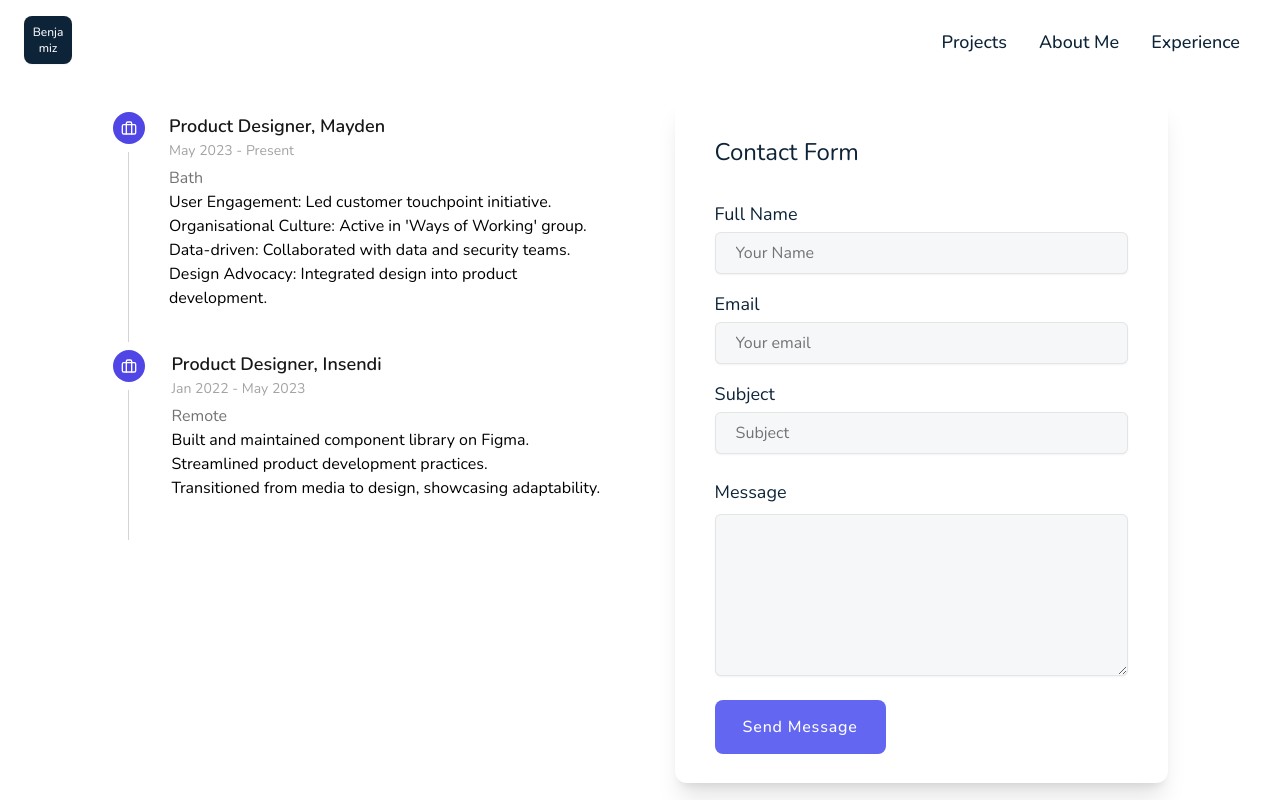
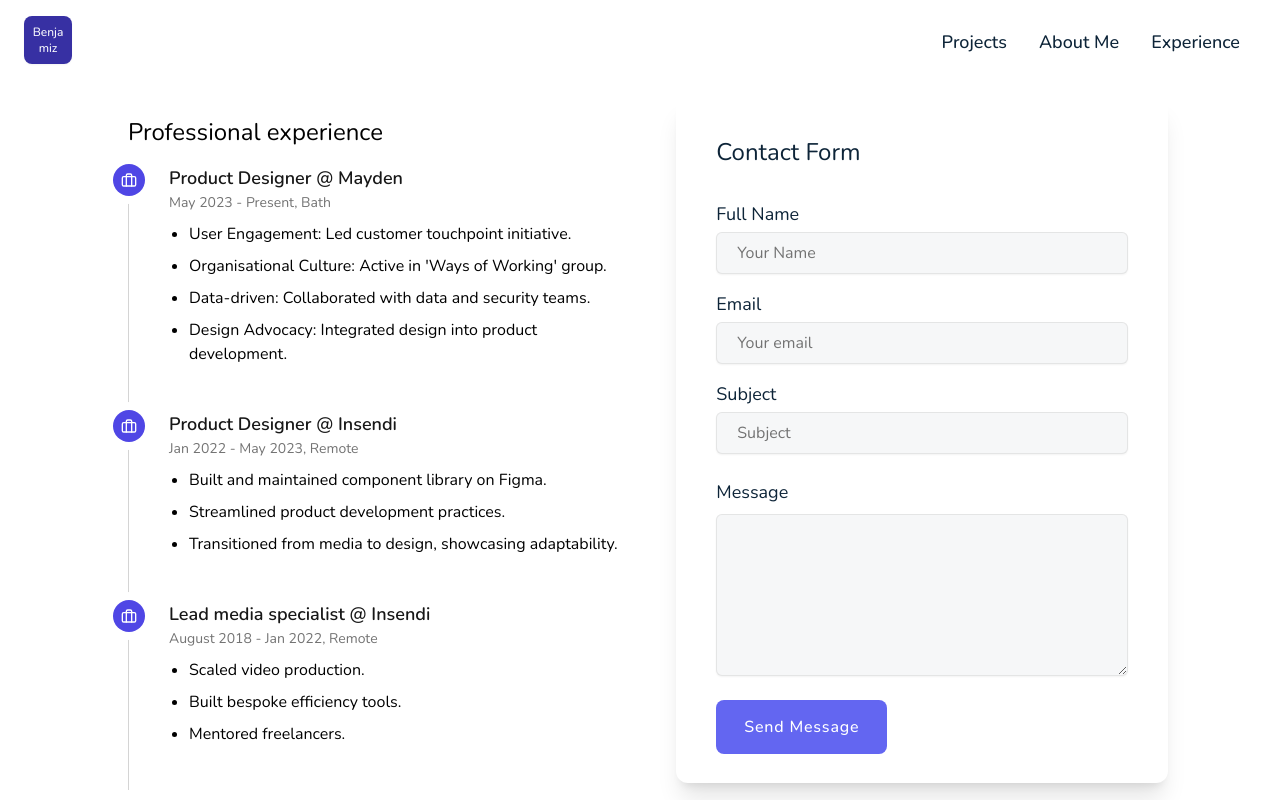
Before and after one commit to Lenniott/benjamiz_01, a Next.js app: page /cv in a window 1280 px wide. Shown: the top 800 px of the page. Built offline with nearby package versions, Linux system fonts and the light colour scheme.

Commit message:
Update 16 files

```diff
--- a/components/contact/ExperienceDetails.jsx
+++ b/components/contact/ExperienceDetails.jsx
@@ -3,24 +3,24 @@ import { FiBriefcase, FiMenu } from "react-icons/fi";
 
 const ExperienceTimeline = () => {
   return (
-    <ol className="relative border-l border-gray-300 flex flex-col items-center justify-center">
+    <ol className="relative border-l border-gray-300 flex flex-col ">
       {experienceData.map((exp) => (
         <li key={exp.id} className="mb-10 ml-10 ">
           <span className="absolute flex items-center justify-center w-8 h-8 bg-indigo-600 rounded-full -left-4 ring-8 ring-white dark:ring-gray-900">
             <FiBriefcase className="text-white" />
           </span>
-          <h3 className="flex items-center mb-1 text-lg font-semibold text-gray-900 dark:text-white">
+          <h3 className="flex items-center justify-left mb-1 text-lg font-semibold text-gray-900">
             {exp.title}
           </h3>
-          <time className="block mb-2 text-sm font-normal leading-none text-gray-400 dark:text-gray-500">
-            {exp.date}
+          <div className="block flex gap-2 mb-2 text-sm font-normal leading-none text-gray-500">
+          <time >
+            {exp.date}, {exp.location}
           </time>
-          <p className="text-base font-normal text-gray-500 dark:text-gray-400">
-            {exp.location}
-          </p>
+          <p></p>
+          </div>
           <ul>
             {exp.tasks.map((task) => (
-              <li key={task.id}>{task.task}</li>
+              <li className="ml-5 py-1 list-disc" key={task.id}>{task.task}</li>
             ))}
           </ul>
         </li>
@@ -32,6 +32,7 @@ const ExperienceTimeline = () => {
 function Experience() {
   return (
     <div className="flex  flex-col m-8">
+      <h1 className="text-2xl pt-1 pb-4">Professional experience</h1>
       <ExperienceTimeline />
     </div>
   );
--- a/components/shared/AppHeader.jsx
+++ b/components/shared/AppHeader.jsx
@@ -57,7 +57,7 @@ function AppHeader() {
             <div>
               <Link href="/">
                 <div className="flex justify-center items-center gap-2 font-medium text-xs">
-                  <div className="grid p-6 bg-primary-dark shadow-sm rounded-lg h-7 w-7 place-content-center">
+                  <div className="grid p-6 bg-indigo-800 shadow-sm rounded-lg h-7 w-7 place-content-center">
                     <div className="flex justify-center text-primary-light">
                       Benja
                     </div>
--- a/data/experience.js
+++ b/data/experience.js
@@ -3,7 +3,7 @@ import { v4 as uuidv4 } from "uuid";
 export const experienceData = [
   {
     id: uuidv4(),
-    title: "Product Designer, Mayden",
+    title: "Product Designer @ Mayden",
     date: "May 2023 - Present",
     location: "Bath",
     tasks: [
@@ -27,7 +27,7 @@ export const experienceData = [
   },
   {
     id: uuidv4(),
-    title: "Product Designer, Insendi",
+    title: "Product Designer @ Insendi",
     date: "Jan 2022 - May 2023",
     location: "Remote",
     tasks: [
@@ -45,6 +45,25 @@ export const experienceData = [
       },
     ],
   },
-
+  {
+    id: uuidv4(),
+    title: "Lead media specialist @ Insendi",
+    date: "August 2018 - Jan 2022",
+    location: "Remote",
+    tasks: [
+      {
+        id: uuidv4(),
+        task: "Scaled video production.",
+      },
+      {
+        id: uuidv4(),
+        task: "Built bespoke efficiency tools.",
+      },
+      {
+        id: uuidv4(),
+        task: "Mentored freelancers.",
+      },
+    ],
+  },
   // Add more experience objects here
 ];
--- a/pages/cv.jsx
+++ b/pages/cv.jsx
@@ -16,7 +16,7 @@ function experience() {
           duration: 0.5,
           delay: 0.1,
         }}
-        className="container relative gap-6 mx-auto flex flex-col lg:flex-row "
+        className="container relative gap-2 mx-auto flex flex-col lg:flex-row "
       >
         <ExperienceDetails />
         <ContactForm />
```
Also changed, not shown: public/images/logo/favicon.svg.
